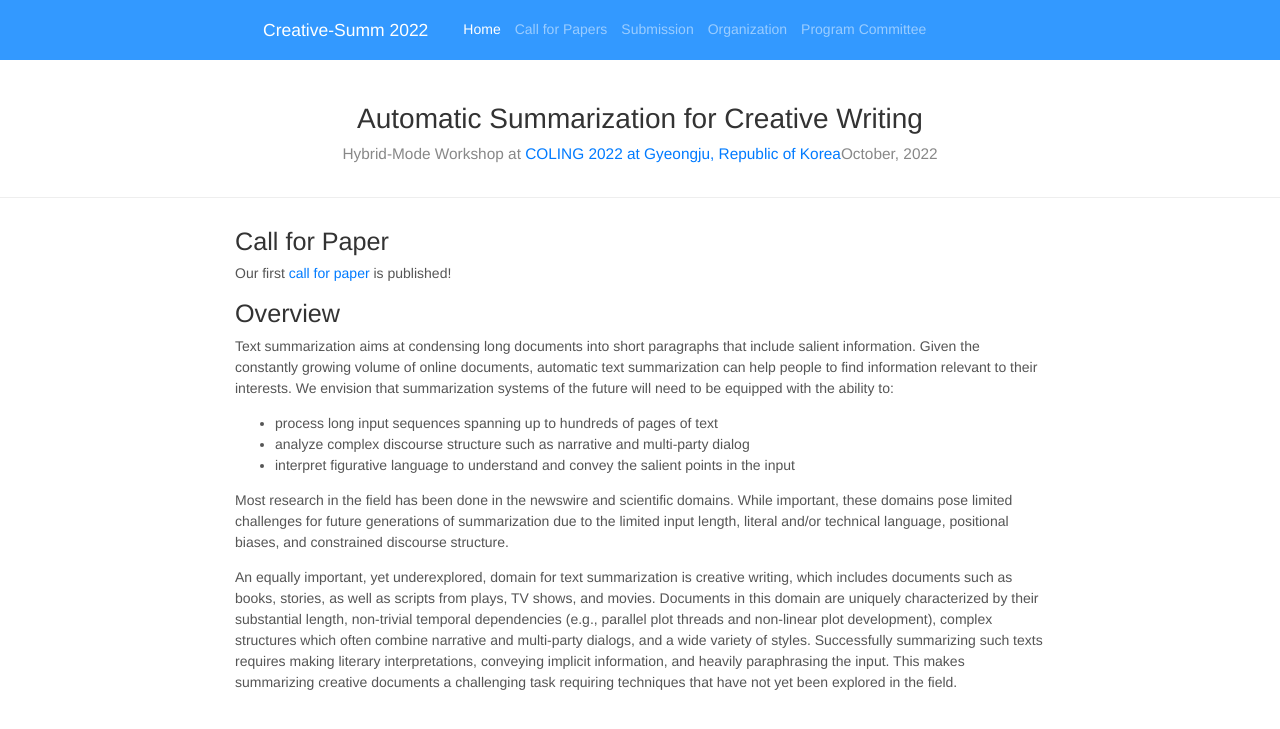
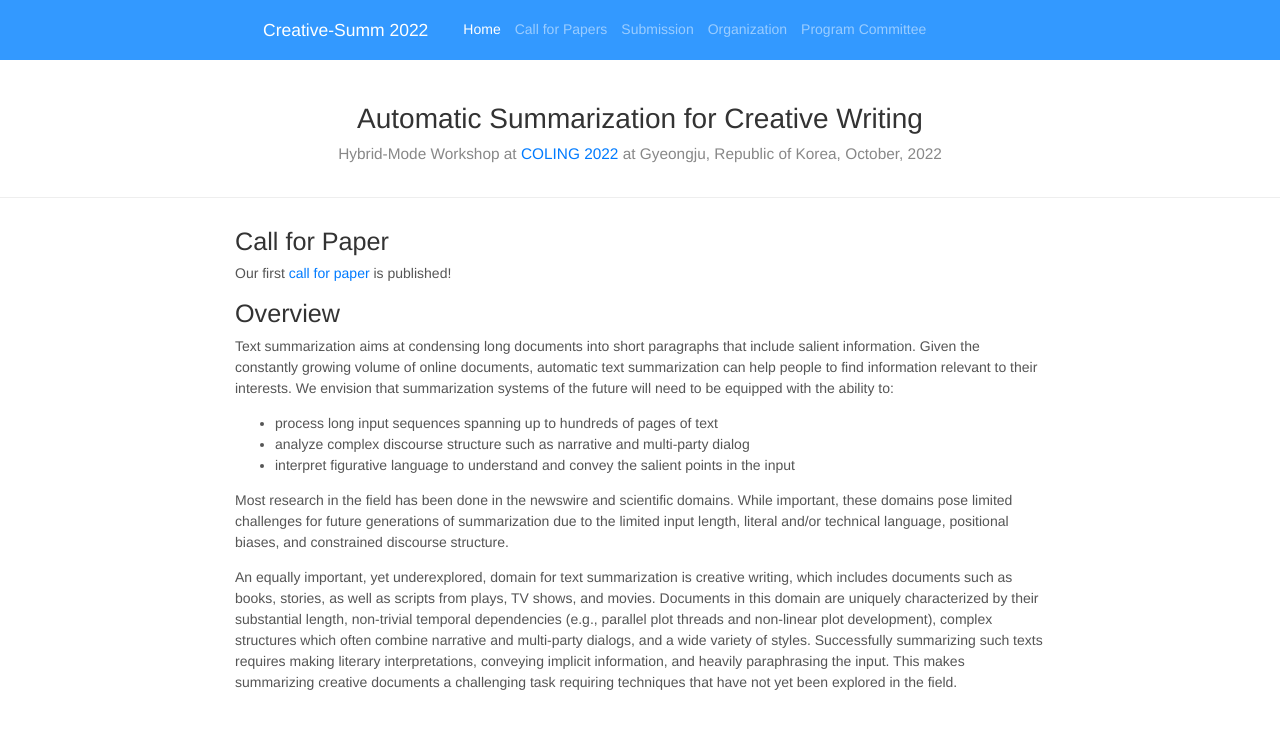
Before and after one commit to CreativeSumm/creativesumm.github.io, a Jekyll site: the page built from index.md, in a window 1280 px wide. Shown: the top 729 px of the page. Built offline with Jekyll 4.4.1, drawn with Linux system fonts in a browser that asks for light colours; nearby versions of some CDN libraries.

```diff
--- a/_layouts/main.html
+++ b/_layouts/main.html
@@ -53,7 +53,7 @@
     <div class="container text-center">
         <h1 class="blog-title">Automatic Summarization for Creative Writing </h1>
         <p class="lead blog-description">
-            Hybrid-Mode Workshop at <a href="https://coling2022.org/">COLING 2022 at Gyeongju, Republic of Korea</a>October, 2022<br/>
+            Hybrid-Mode Workshop at <a href="https://coling2022.org/">COLING 2022</a> at Gyeongju, Republic of Korea, October, 2022<br/>
             <!-- Contact: <a href="mailto:intex-sempar@@googlegroups.com">intex-sempar@googlegroups.com</a><br/> -->
             <!-- Submit your paper <a href="https://www.softconf.com/emnlp2020/intex-sempar2020/">here</a> by August 21! -->
         </p>
```
